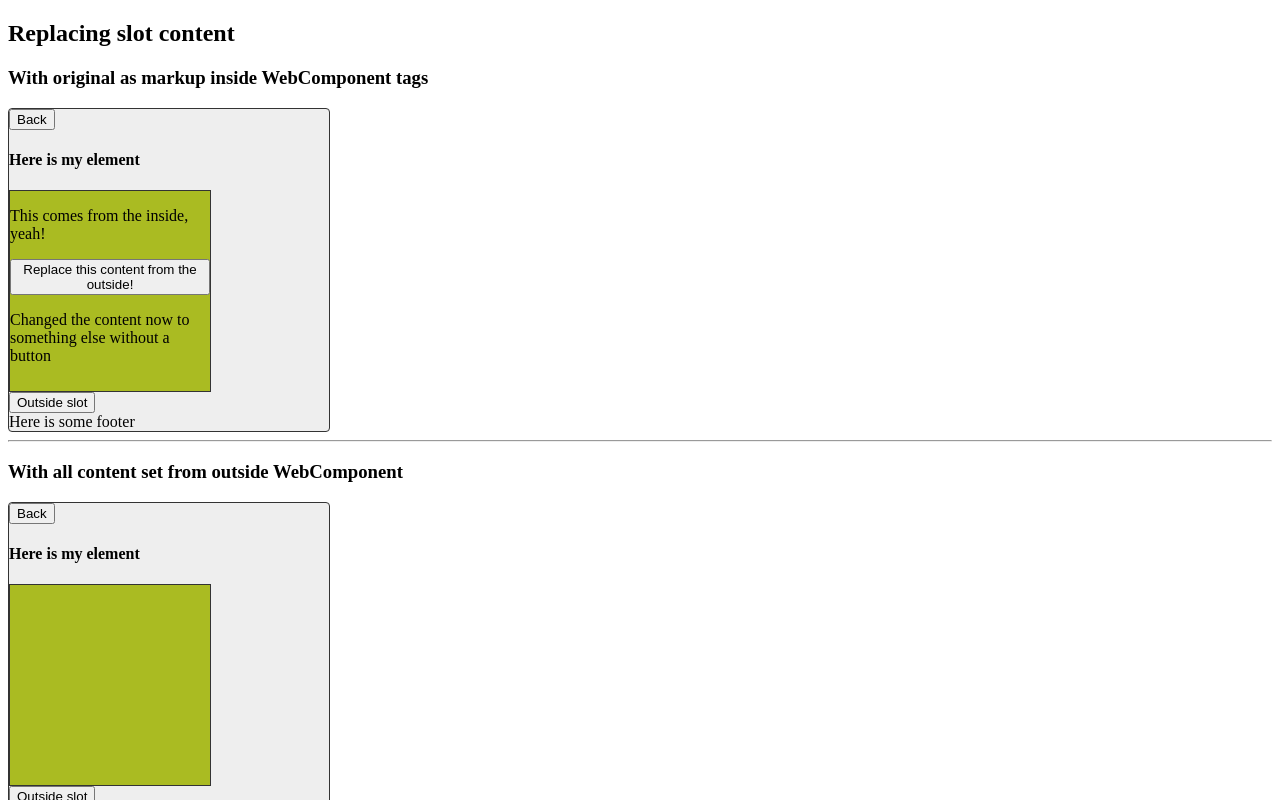
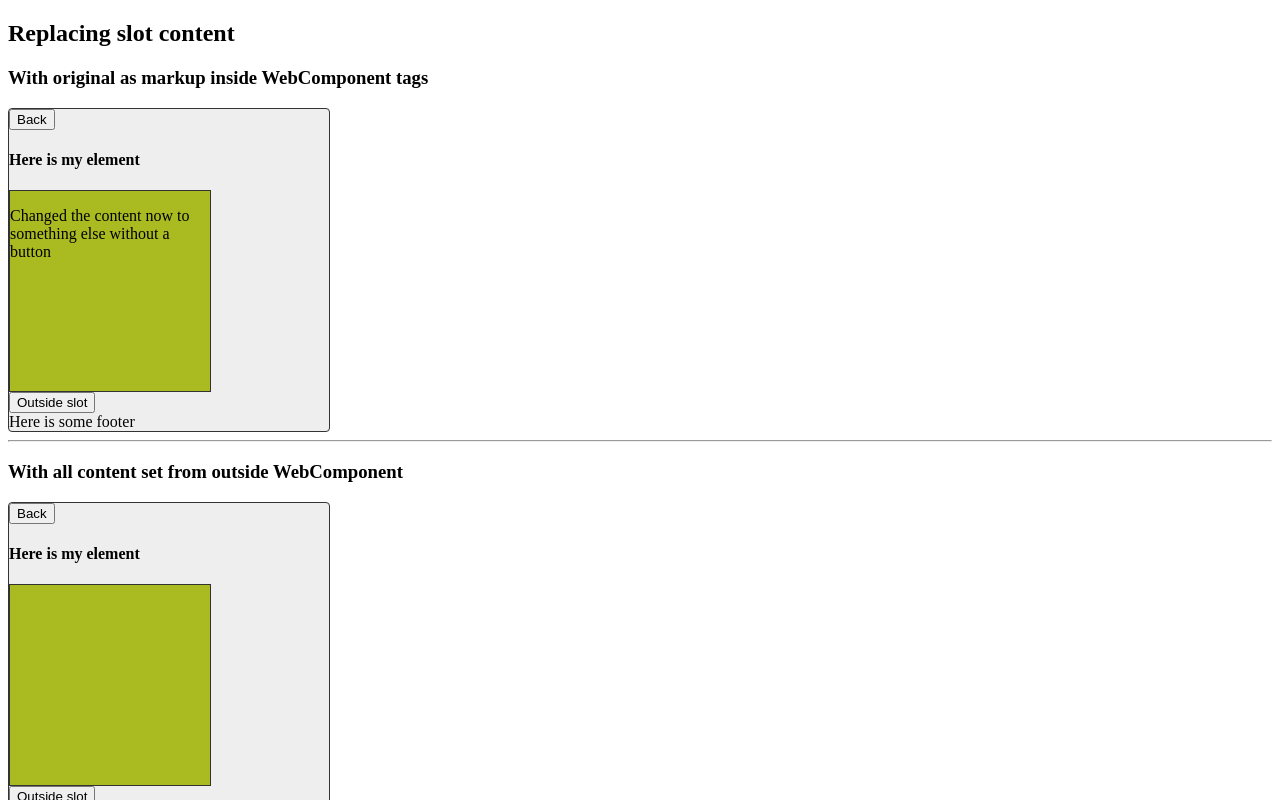
Before and after one commit to twtmueller/web-component-slot-update, a website: page index.html in a window 1280 px wide. Both pictures are taken after a click on the button "Replace this content from the outside!". Shown: the top 800 px of the page. Drawn offline with Linux system fonts and the light colour scheme.

Commit message:
Refactor content updates to using Events for changes from embedded content

```diff
--- a/event-emission.js
+++ b/event-emission.js
@@ -4,6 +4,7 @@ class EventEmission extends HTMLElement {
 
   shadowRoot;
   contentSlot;
+  contentChangeDetectionDisabled = false;
 
   constructor() {
     super();
@@ -11,9 +12,11 @@ class EventEmission extends HTMLElement {
   }
 
   connectedCallback() {
+    console.log('ID', this.id);
     this.shadowRoot.appendChild(this.renderWidget());
     this.setupSlotUpdateListener();
     this.addMarkupToHistory(new Event('initialLoad'));
+    this.setupSlotObserver();
   }
 
   addMarkupToHistory(e) {
@@ -28,8 +31,6 @@ class EventEmission extends HTMLElement {
 
   setupSlotUpdateListener() {
     this.contentSlot = this.shadowRoot.querySelectorAll('slot').item(1)
-    console.log('SLOT', this.contentSlot);
-
     this.contentSlot.addEventListener('slotchange', this.addMarkupToHistory);
   }
 
@@ -49,8 +50,6 @@ class EventEmission extends HTMLElement {
         this.emitEventOfType('innerClick', {count: Math.trunc(Math.random() * 1000)});
         break;
 
-      case 'tpl:replaceFirst':
-
       default:
         if (requestedAction) this.emitEventOfType(requestedAction, event);
     }
@@ -66,6 +65,54 @@ class EventEmission extends HTMLElement {
     return this.dispatchEvent(event);
   }
 
+  setupSlotObserver() {
+    console.log('Slot Observer', this);
+    // const slotTarget = this.shadowRoot.querySelector('slot[name=content]').parentNode;
+    // console.log('slotTarget', slotTarget);
+    // if (slotTarget) {
+    const mutationConfig = { attributes: true, childList: true, subtree: true };
+    this.slotObserver = new MutationObserver(this.onWebComponentContentChange);
+    this.slotObserver.observe(this, mutationConfig);
+    // }
+  }
+
+  onWebComponentContentChange = mutationRecord => {
+    if (!this.contentChangeDetectionDisabled) {
+      const newContentRootNode = mutationRecord[0].addedNodes[0];
+      console.log('NEW Content', newContentRootNode);
+      this.clearAllSlotAttributes();
+      this.populateSlotWith(newContentRootNode);
+      this.addMarkupToHistory();
+      this.markCurrentElementInSlotAs()
+    }
+  }
+
+  markCurrentElementInSlotAs(slotNumber) {
+    const allElements = this.querySelectorAll(`#${this.id} > * `);
+    this.clearAllSlotAttributes(allElements);
+    if (!slotNumber) slotNumber = allElements.length - 1;
+    allElements.item(slotNumber).setAttribute('slot', 'content');
+  }
+
+  clearAllSlotAttributes(allElements) {
+    if (!allElements) allElements = this.querySelectorAll(`#${this.id} > * `);
+    allElements.forEach(node => node.removeAttribute('slot'));
+    console.log('ALL ELEMENTS', allElements);
+  }
+
+  populateSlotWith(html) {
+    this.contentChangeDetectionDisabled = true;
+    const componentHistoryNodes = document.querySelectorAll(`#${this.id} > *`);
+    const webComponentRootNode = document.getElementById(this.id);
+    console.log('HISTORY NODES', componentHistoryNodes);
+    const nodeToShow = componentHistoryNodes[componentHistoryNodes.length - 1];
+    nodeToShow.setAttribute('slot', 'content');
+    console.log('NODE TO SHOW', nodeToShow);
+    webComponentRootNode.appendChild(html);
+    this.contentChangeDetectionDisabled = false;
+  }
+
+
   backButton = '<button>Back</button>';
   template = '<div style="background:#eee;width:20em;border:1px solid #333;border-radius:4px">'+this.backButton+'<h4><slot name="headline">Here is my element</slot></h4><div style="width:200px;height:200px;border:1px solid #333;background:#ab2"><slot name="content"></slot></div><button data-action="do-something">Outside slot</button><footer>Here is some footer</footer></div>'
 
--- a/in-page.js
+++ b/in-page.js
@@ -2,10 +2,9 @@ document.getElementById("trial-1")
   .addEventListener('tpl:replaceFirst', e => {
     console.log('change slot event received', e, this);
     const contentElement = e.target;
-    const moreHistory = document.createElement('div');
-    moreHistory.setAttribute('slot', 'content')
-    moreHistory.innerHTML = `<p>Changed the content now to something else without a button</p>`;
-    contentElement.appendChild(moreHistory);
+    const newContent = document.createElement('div');
+    newContent.innerHTML = `<p>Changed the content now to something else without a button</p>`;
+    contentElement.appendChild(newContent);
   });
 
 const populateSecond  = () => {
--- a/index.html
+++ b/index.html
@@ -9,7 +9,7 @@
 
 <h3>With original as markup inside WebComponent tags</h3>
 <event-emission id="trial-1">
-  <section slot="content" id="emission-wc">
+  <section slot="content">
     <p>This comes from the inside, yeah!</p>
     <button data-action="tpl:replaceFirst">Replace this content from the outside!</button>
   </section>
@@ -29,32 +29,4 @@
 </body>
 <script type="application/javascript" src="./event-emission.js"></script>
 <script type="application/javascript" src="./in-page.js"></script>
-<!--<script>-->
-<!--  const replaceContent = () => {-->
-<!--    const contentElement = document.getElementById("emission-wc");-->
-<!--    contentElement.innerHTML = `<p>Changed the content now to something else without a button</p>`;-->
-<!--  }-->
-
-<!--  const populateSecond  = () => {-->
-<!--    const contentElement = document.getElementById("emission-wc2");-->
-<!--    contentElement.innerHTML = '<h2 slot="content">Original stuff from JS</h2>'-->
-<!--  }-->
-
-<!--  const replaceSecond  = () => {-->
-<!--    const contentElement = document.getElementById("emission-wc2");-->
-<!--    contentElement.innerHTML = '<h2 slot="headline">Let\'s change the headline as well</h2><p slot="content">Lorem ipsum mes indicatis substantiative</p>'-->
-<!--  }-->
-
-<!--  const switchContent = () => {-->
-<!--    document.getElementById('emission-wc3').innerHTML = '<div slot="content"><strong>It Worked!!!</strong></div>'-->
-<!--  }-->
-
-<!--  document.getElementById('emission-wc3').addEventListener('event-emitter:innerClick', e => {-->
-<!--    console.log('Received event', e);-->
-<!--  });-->
-
-<!--  window.onload = () => {-->
-<!--    document.getElementById('emission-wc3').innerHTML = '<div slot="content"><h2>Headline here</h2><button onclick="switchContent()">Replace me</button></div>';-->
-<!--  }-->
-<!--</script>-->
 </html>
```
